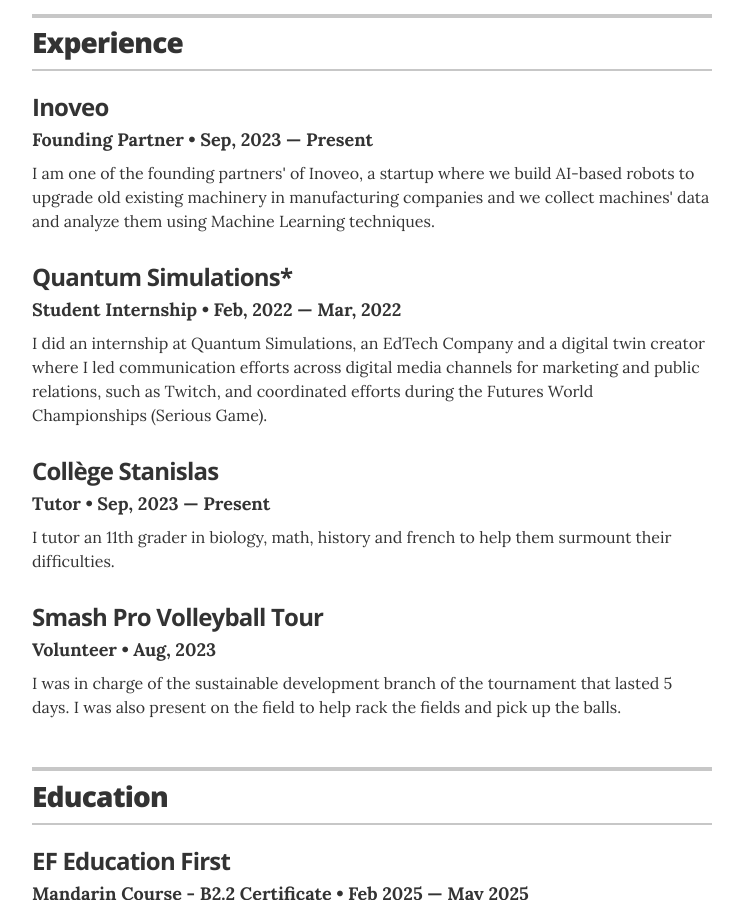
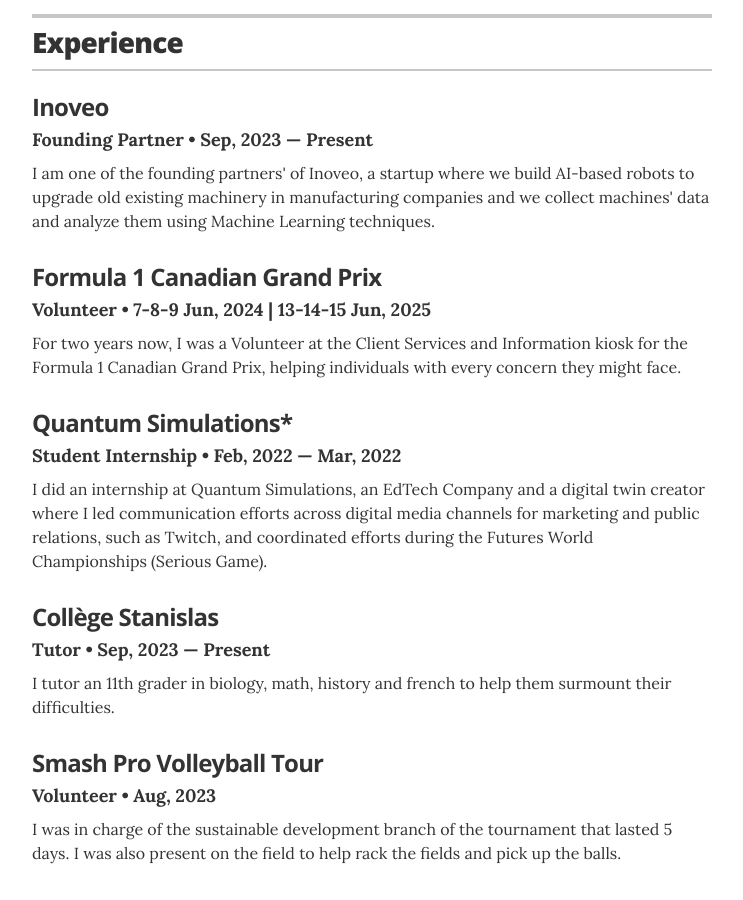
Before and after one commit to Tamus500/tamus500.github.io, a Jekyll site: the page built from index.html, in a window 1280 px wide and 900 px high, scrolled down 628 px. Shown: the whole window, without its empty margins (268-1011 px from the left). Built offline with Jekyll 4.4.1, drawn with Linux system fonts in a browser that asks for light colours.

Commit message:
Update experience.yml

```diff
--- a/_data/experience.yml
+++ b/_data/experience.yml
@@ -4,6 +4,14 @@
   position: Founding Partner
   duration: Sep, 2023 &mdash; Present
   summary: I am one of the founding partners' of Inoveo, a startup where we build AI-based robots to upgrade old existing machinery in manufacturing companies and we collect machines' data and analyze them using Machine Learning techniques.
+
+
+# Formula 1
+- company: Formula 1 Canadian Grand Prix
+  position: Volunteer
+  duration: 7-8-9 Jun, 2024 | 13-14-15 Jun, 2025
+  summary: For two years now, I was a Volunteer at the Client Services and Information kiosk for the Formula 1 Canadian Grand Prix, helping individuals with every concern they might face.
+
 
 # Quantum Simulations
 - company: Quantum Simulations*
```
